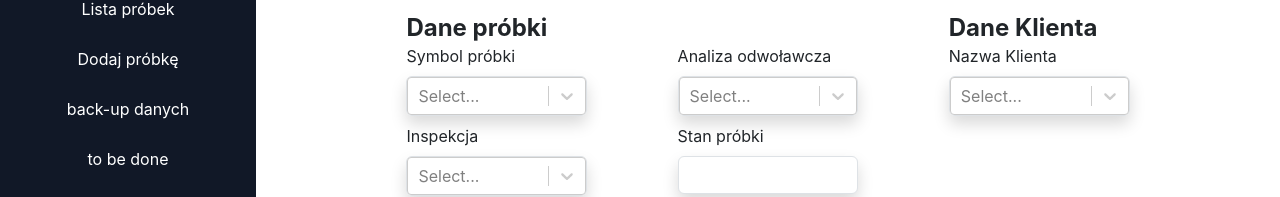
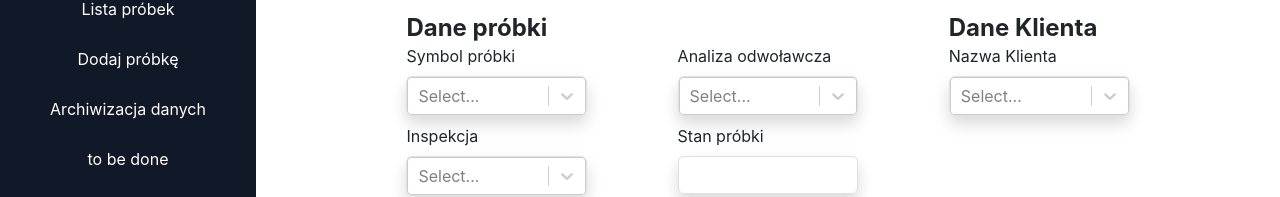
Before and after one commit to wiktorwozny/SampleLab, a React (Create React App) app in the folder slp-frontend/: page /addSample in a window 1280 px wide. Shown: the part 110-307 px from the top of the page. Built offline with nearby package versions, Linux system fonts and the light colour scheme; no server answers.

Commit message:
backup - sideBar label

```diff
--- a/slp-frontend/src/components/Sidebar.tsx
+++ b/slp-frontend/src/components/Sidebar.tsx
@@ -30,7 +30,7 @@ const Sidebar: React.FC = () => {
                         className="text-white no-underline block p-2.5 rounded cursor-pointer hover:bg-gray-600"
                         // onClick={() => handleBackup()}
                         onClick={() => navigate('/backup')}
-                    >back-up danych
+                    >Archiwizacja danych
                     </a>
                     </li>
 
```
